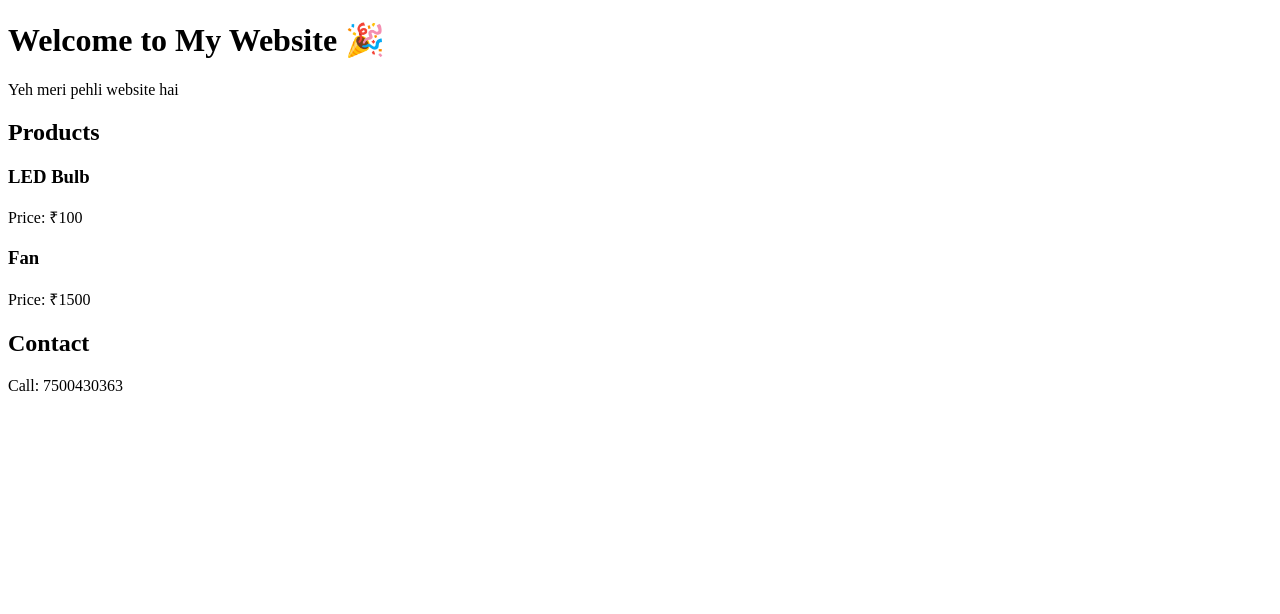
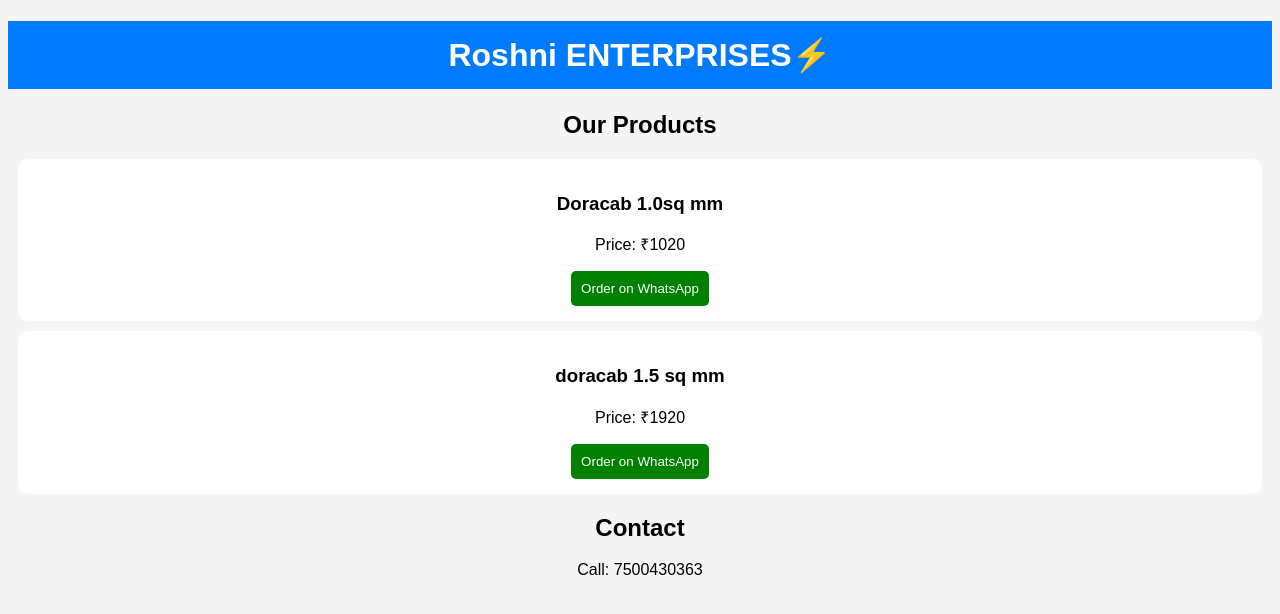
Before and after one commit to doracab/doracab.github.io, a plain HTML site: page index.html in a window 1280 px wide. Drawn offline with Linux system fonts and the light colour scheme.

Commit message:
Update index.html

```diff
--- a/index.html
+++ b/index.html
@@ -1,23 +1,54 @@
 <!DOCTYPE html>
 <html>
 <head>
-  <title>My Business</title>
+  <title>Roshni ENTERPRISES</title>
+  <style>
+    body {
+      font-family: Arial;
+      background: #f5f5f5;
+      text-align: center;
+    }
+    h1 {
+      background: #007bff;
+      color: white;
+      padding: 15px;
+    }
+    .product {
+      background: white;
+      margin: 10px;
+      padding: 15px;
+      border-radius: 10px;
+    }
+    button {
+      background: green;
+      color: white;
+      padding: 10px;
+      border: none;
+      border-radius: 5px;
+    }
+  </style>
 </head>
+
 <body>
 
-<h1>Welcome to My Website 🎉</h1>
-<p>Yeh meri pehli website hai</p>
+<h1>Roshni ENTERPRISES⚡</h1>
 
-<h2>Products</h2>
+<h2>Our Products</h2>
 
-<div>
-  <h3>LED Bulb</h3>
-  <p>Price: ₹100</p>
+<div class="product">
+  <h3>Doracab 1.0sq mm</h3>
+  <p>Price: ₹1020</p>
+  <button onclick="window.location.href='https://wa.me/917500430363'">
+    Order on WhatsApp
+  </button>
 </div>
 
-<div>
-  <h3>Fan</h3>
-  <p>Price: ₹1500</p>
+<div class="product">
+  <h3>doracab 1.5 sq mm</h3>
+  <p>Price: ₹1920</p>
+  <button onclick="window.location.href='https://wa.me/917500430363'">
+    Order on WhatsApp
+  </button>
 </div>
 
 <h2>Contact</h2>
```
